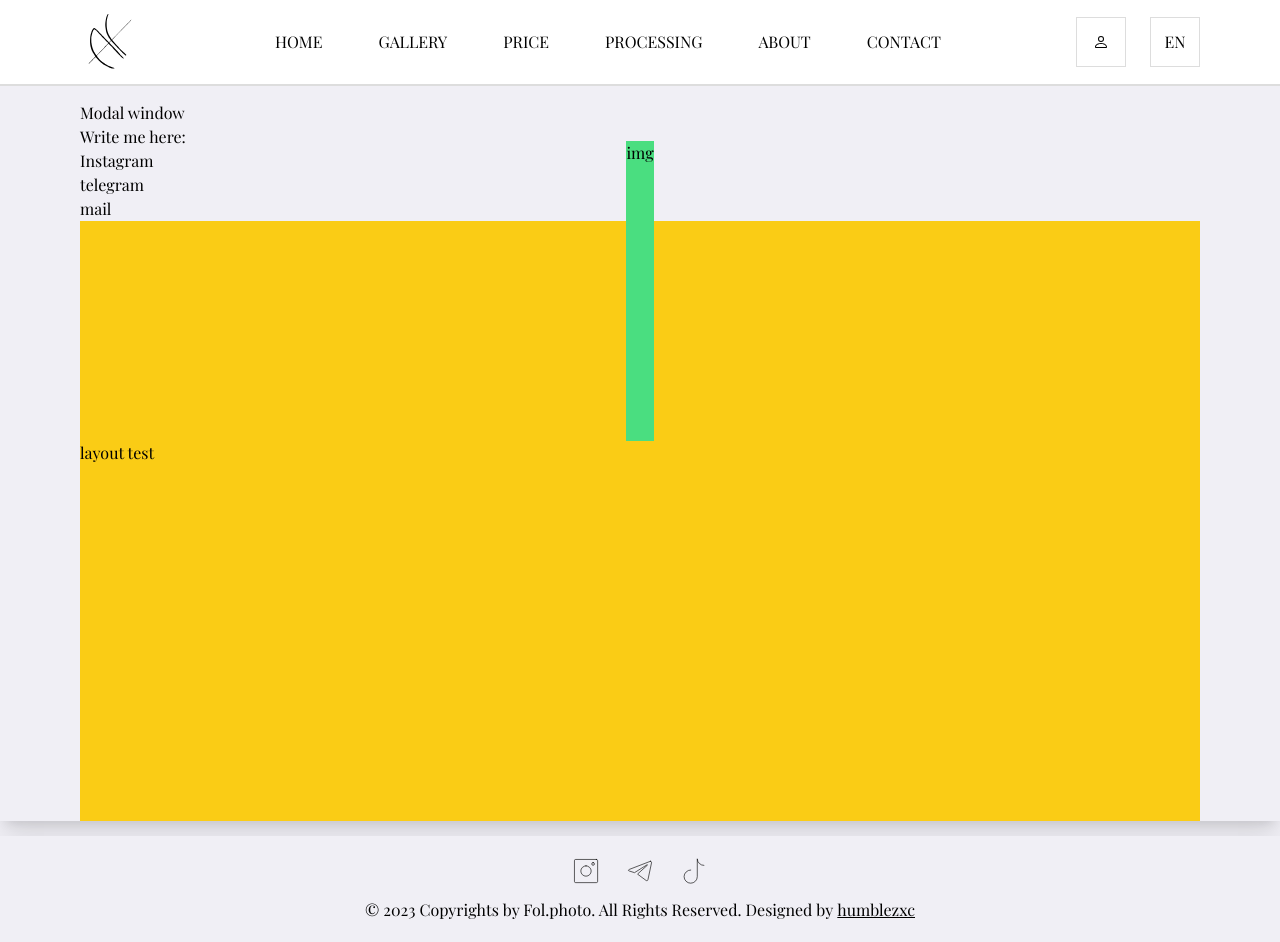
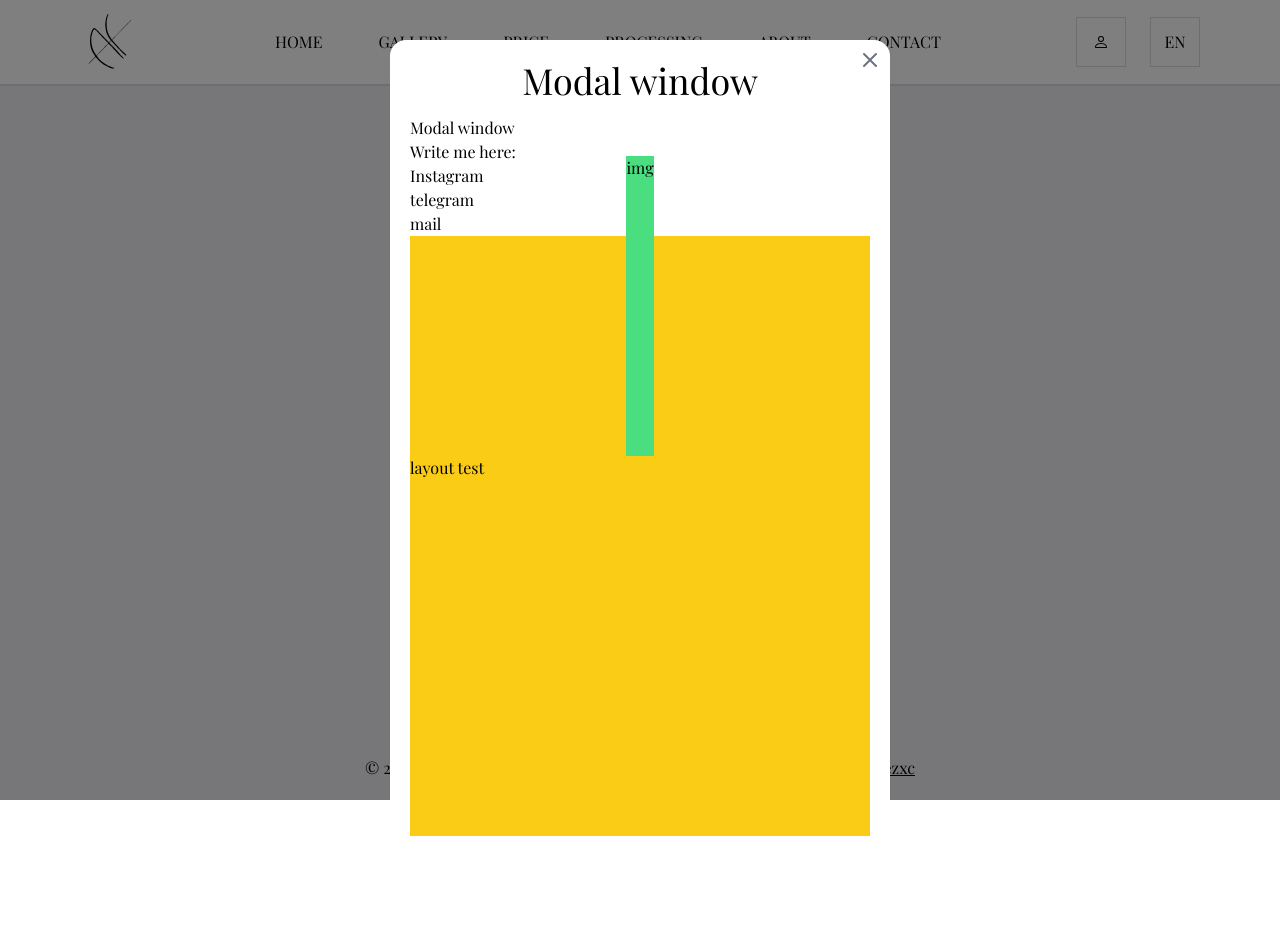
Before and after one commit to humblezxc/photographer-portfolio, a React (Vite) app: page /contact in a window 1280 px wide. After the commit the page ends 856 px from the top, so only its background shows below. Built offline with nearby package versions, Linux system fonts and the light colour scheme.

Commit message:
Added Contact info to Modal

```diff
--- a/src/pages/Contact.tsx
+++ b/src/pages/Contact.tsx
@@ -1,7 +1,10 @@
+import {Modal} from "./Modal.tsx";
+
 export default function Contact() {
     return (
         <main>
             <section className="container flex-1">
+                <Modal title='Modal window'>
                     <h1>Modal window</h1>
                     <p>Write me here:</p>
                     <ul>
@@ -13,7 +16,7 @@ export default function Contact() {
                         <div className="bg-green-400 -mt-20 self-center -z-1" style={{minHeight: "300px", maxWidth: "300px"}}>img</div>
                         <p>layout test</p>
                     </div>
-
+                </Modal>
             </section>
         </main>
     );
```
Lines whose indentation alone changed are shown as unchanged.
